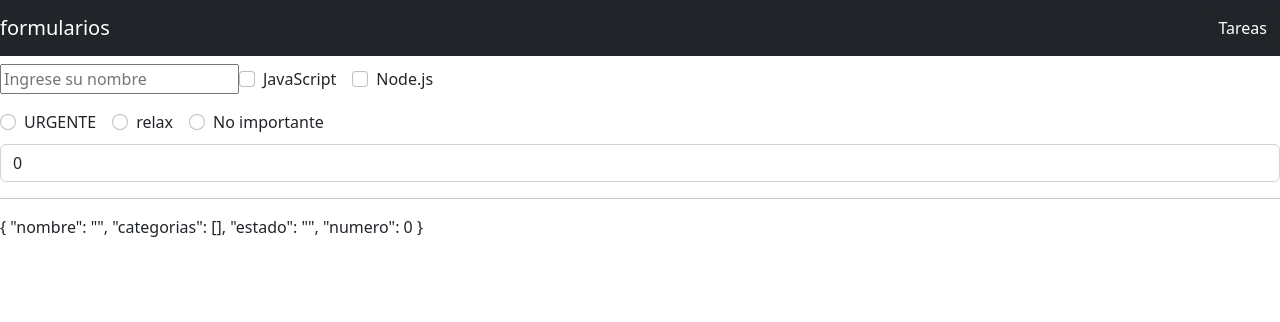
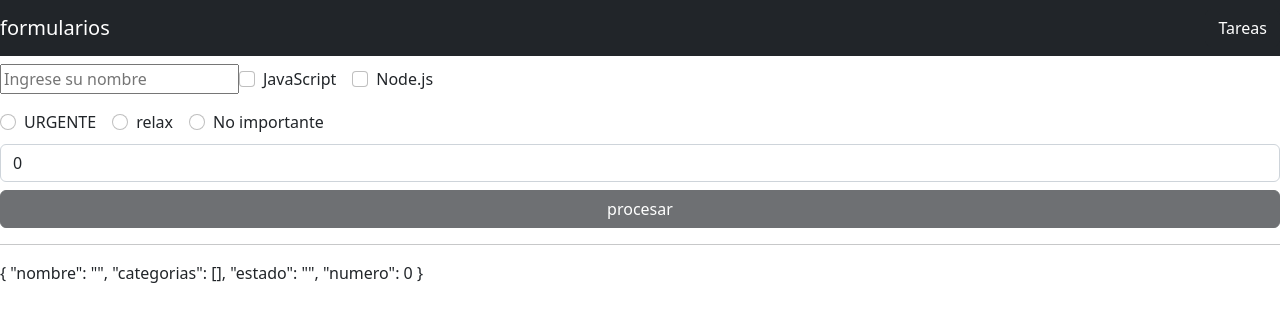
Before and after one commit to KarenCCEO/FormularioConVue, a Vue app: page / in a window 1280 px wide. Shown: the top 322 px of the page. Built offline with nearby package versions, Linux system fonts and the light colour scheme.

Commit message:
Usando trim, submit, validacion de campos, bloqueo de botones

```diff
--- a/src/views/HomeView.vue
+++ b/src/views/HomeView.vue
@@ -1,5 +1,6 @@
 <template>
- <form >
+<!--Se agrega el .prevent para evitar que se refresque la pagina por accion del get -->
+ <form @submit.prevent="procesarFormulario" >
   <input
   type="text"
   class="from-control my-2"
@@ -76,11 +77,16 @@
    <input
    type="number"
    class="form-control"
-   v-model.number="tarea.numero">
+   v-model.trim="tarea.numero">
 
 
 
   </div>
+  <div class="d-grid gap-2">
+
+  <button class="btn btn-dark mt-2" type="submit" :disabled="bloquear">procesar</button>
+</div>
+
 
  </form>
  <hr>
@@ -90,6 +96,9 @@
 </template>
 
 <script>
+import { computed } from '@vue/runtime-core'
+
+
 
 
 export default {
@@ -105,9 +114,35 @@ data(){
       estado:'',
       numero:0
 
+
     }
 
   }
+},
+methods:{
+  procesarFormulario(){
+    console.log(this.tarea)
+    //validacion si un nombre en el formulario viene vacio
+    if(this.tarea.nombre.trim() === ""){
+      console.log('Campo vacío')
+      return
+    }
+    console.log('no esta vacio')
+    //enviar datos
+    this.tarea = {
+      nombre:'',
+      categorias:[],
+      estado:'',
+      numero:0
+    }
+  }
+
+},
+computed:{
+  bloquear(){
+    return this.tarea.nombre.trim() === "" ? true : false
+  }
+
 }
 }
 </script>
```
